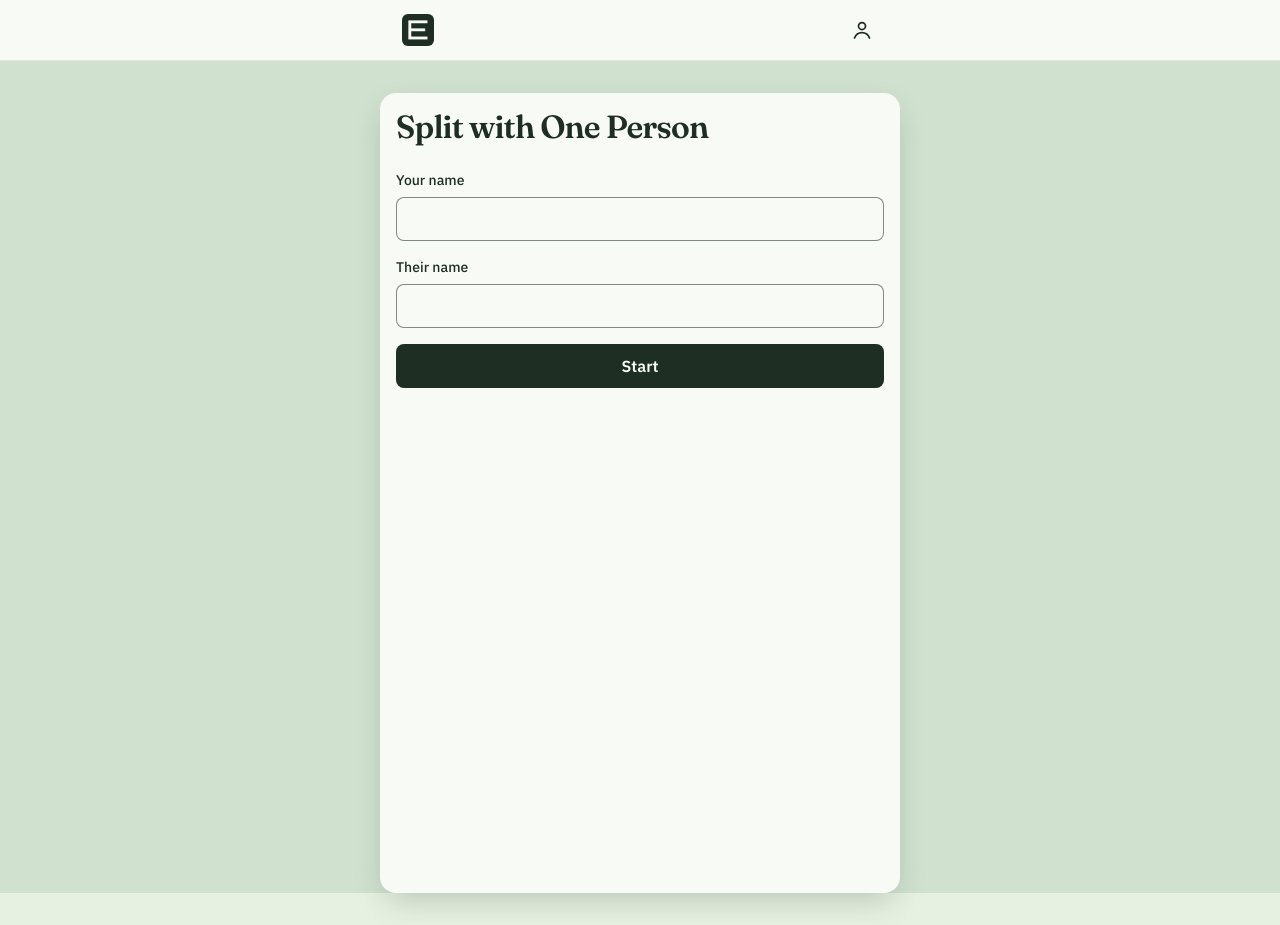
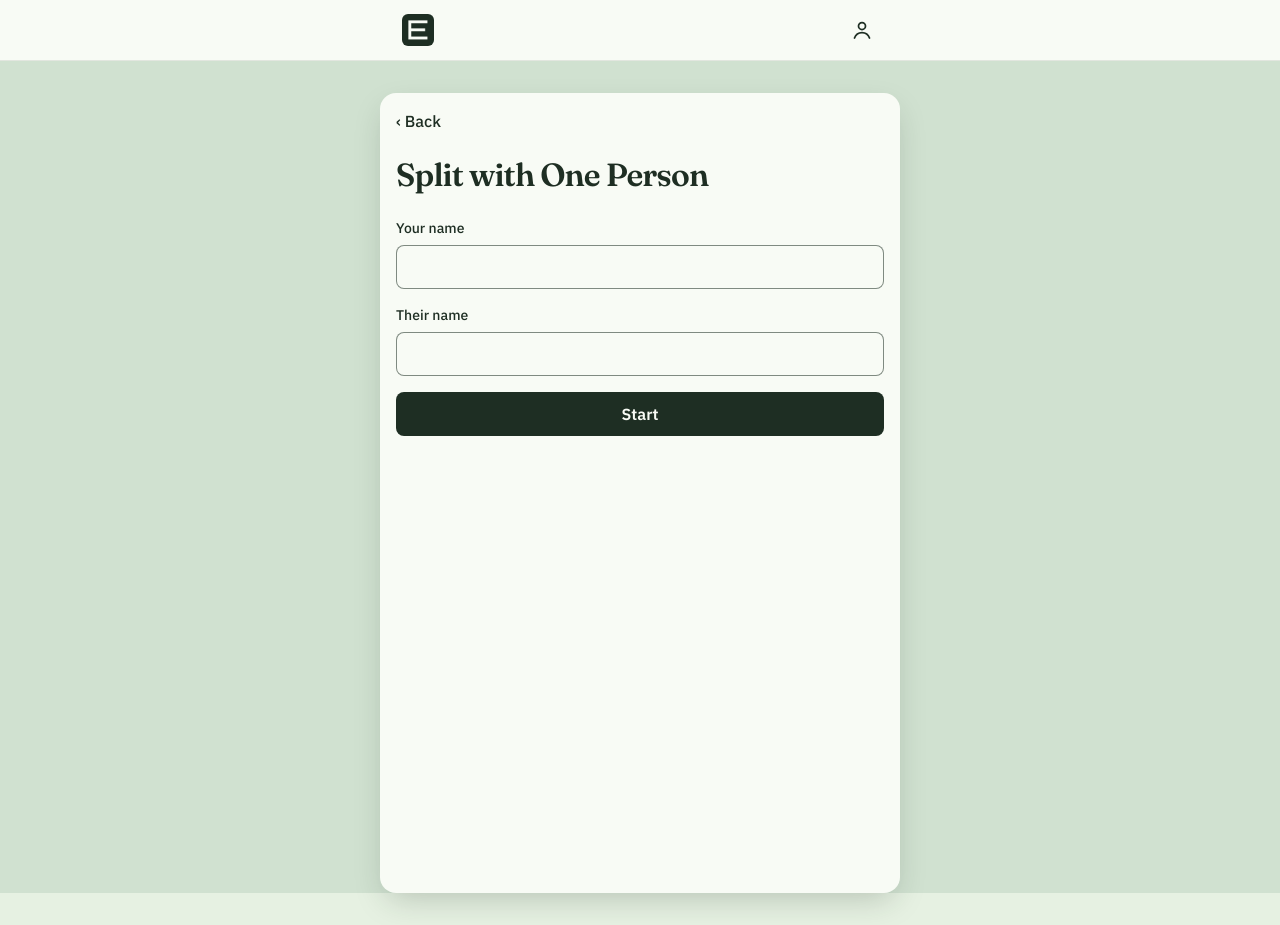
Before and after one commit to hemanta12/brokeeven, a React (Vite) app in the folder apps/web/: page /quick in a window 1280 px wide. Built offline with nearby package versions, Linux system fonts and the light colour scheme.

Commit message:
feat(web): add back link to Join, Quick, and Create Group
- adds a "‹ Back" link to home on JoinPage, QuickOneOnOnePage, and
  CreateGroupPage's first step, reusing the pattern already used in
  CreateGroupPage's second step
- lets users return to home without relying on the small navbar icon

```diff
--- a/apps/web/src/features/create-group/CreateGroupPage.tsx
+++ b/apps/web/src/features/create-group/CreateGroupPage.tsx
@@ -1,5 +1,5 @@
 import { useState, type FormEvent } from 'react';
-import { useNavigate } from 'react-router-dom';
+import { Link, useNavigate } from 'react-router-dom';
 
 import { Button } from '../../components/Button';
 import { Field } from '../../components/Field';
@@ -42,7 +42,11 @@ export function CreateGroupPage() {
   if (!group) {
     return (
       <main>
-        <h1 className="font-display text-display font-semibold tracking-[-0.025em] leading-[1.15] text-ink-forest">Create a Group</h1>
+        <Link to="/" className="focus-ring font-sans text-body font-medium text-ink-forest hover:underline active:opacity-70">
+          ‹ Back
+        </Link>
+
+        <h1 className="mt-6 font-display text-display font-semibold tracking-[-0.025em] leading-[1.15] text-ink-forest">Create a Group</h1>
         <form onSubmit={handleCreateGroup} className="mt-6 flex flex-col gap-4">
           <Field
             id="group-name"
--- a/apps/web/src/features/join/JoinPage.tsx
+++ b/apps/web/src/features/join/JoinPage.tsx
@@ -1,5 +1,5 @@
 import { useState, type FormEvent } from 'react';
-import { useNavigate } from 'react-router-dom';
+import { Link, useNavigate } from 'react-router-dom';
 
 import { Button } from '../../components/Button';
 import { Field } from '../../components/Field';
@@ -17,7 +17,11 @@ export function JoinPage() {
 
   return (
     <main>
-      <h1 className="font-display text-display font-semibold tracking-[-0.025em] leading-[1.15] text-ink-forest">Join a Group</h1>
+      <Link to="/" className="focus-ring font-sans text-body font-medium text-ink-forest hover:underline active:opacity-70">
+        ‹ Back
+      </Link>
+
+      <h1 className="mt-6 font-display text-display font-semibold tracking-[-0.025em] leading-[1.15] text-ink-forest">Join a Group</h1>
       <form onSubmit={handleSubmit} className="mt-6 flex flex-col gap-4">
         <Field
           id="join-code"
--- a/apps/web/src/features/quick/QuickOneOnOnePage.tsx
+++ b/apps/web/src/features/quick/QuickOneOnOnePage.tsx
@@ -1,5 +1,5 @@
 import { useState, type FormEvent } from 'react';
-import { useNavigate } from 'react-router-dom';
+import { Link, useNavigate } from 'react-router-dom';
 
 import { Button } from '../../components/Button';
 import { Field } from '../../components/Field';
@@ -20,7 +20,11 @@ export function QuickOneOnOnePage() {
 
   return (
     <main>
-      <h1 className="font-display text-display font-semibold tracking-[-0.025em] leading-[1.15] text-ink-forest">Split with One Person</h1>
+      <Link to="/" className="focus-ring font-sans text-body font-medium text-ink-forest hover:underline active:opacity-70">
+        ‹ Back
+      </Link>
+
+      <h1 className="mt-6 font-display text-display font-semibold tracking-[-0.025em] leading-[1.15] text-ink-forest">Split with One Person</h1>
       <form onSubmit={handleSubmit} className="mt-6 flex flex-col gap-4">
         <Field
           id="your-name"
```
